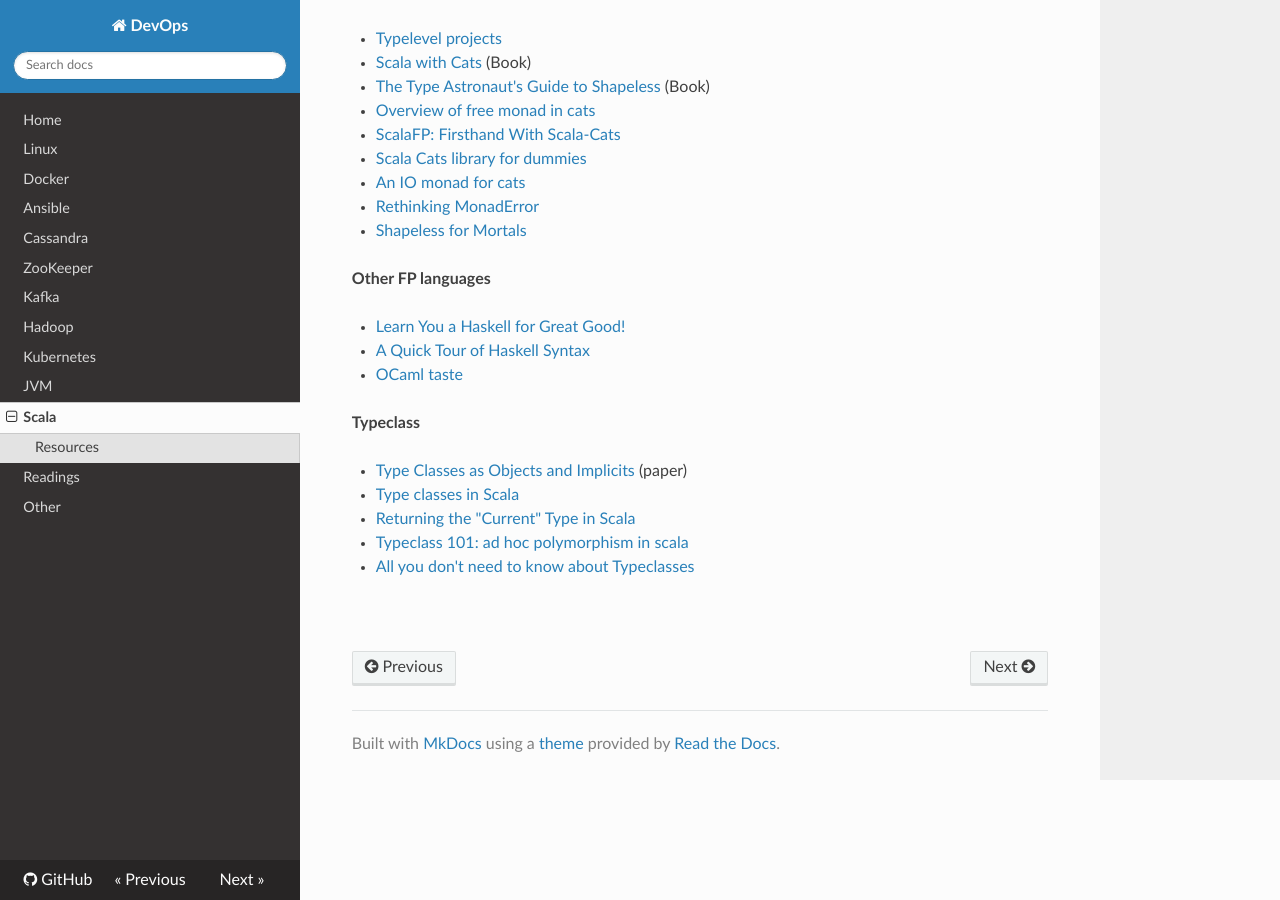
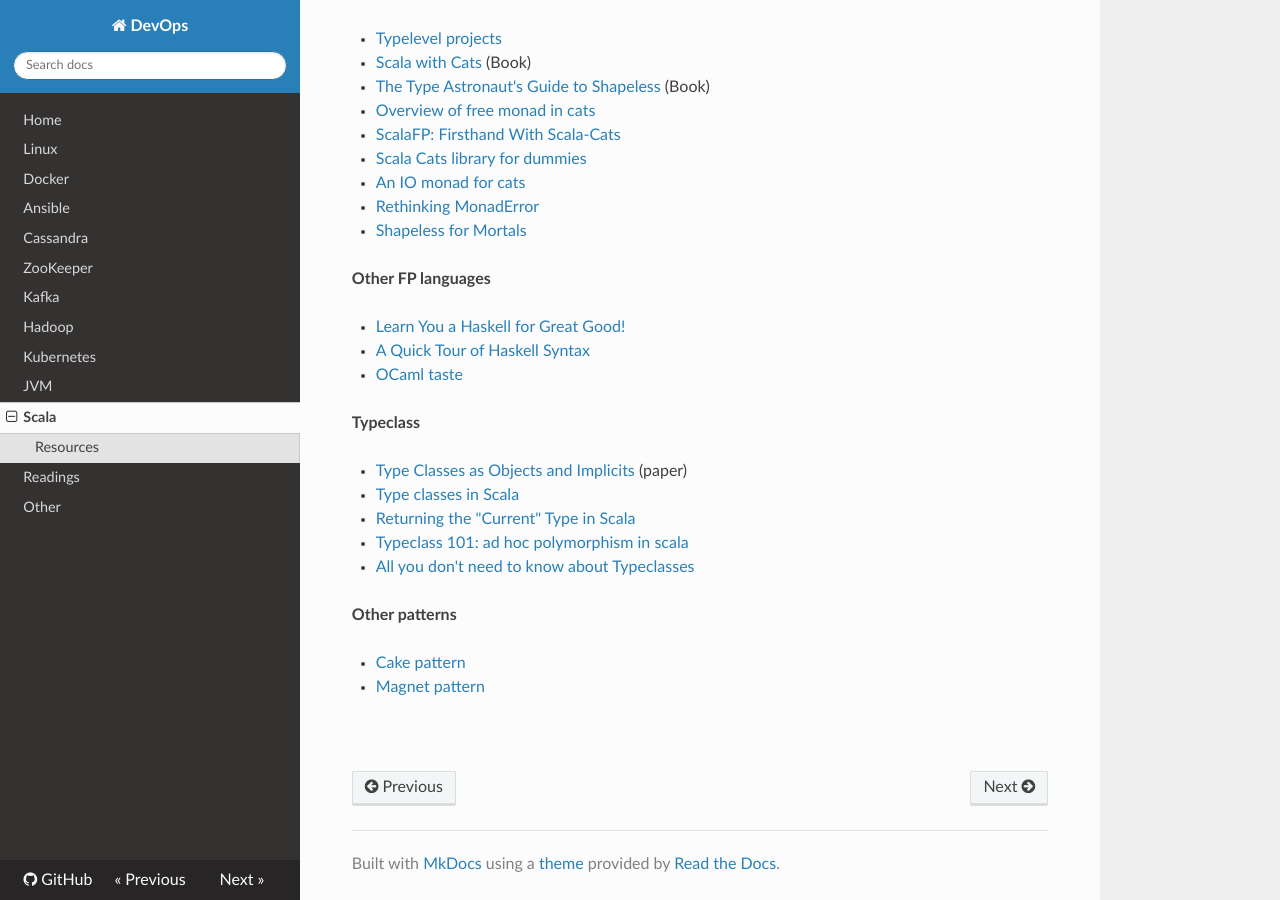
Before and after one commit to niqdev/devops, an MkDocs documentation site: the page built from docs/scala.md, in a window 1280 px wide and 900 px high, scrolled down 1077 px. Built offline with MkDocs 1.6.1, drawn with Linux system fonts in a browser that asks for light colours; nearby versions of some CDN libraries; old or Windows-style settings are respelled for this version of MkDocs.

Commit message:
doc: update scala

```diff
--- a/docs/scala.md
+++ b/docs/scala.md
@@ -65,6 +65,11 @@
 * [Returning the "Current" Type in Scala](http://tpolecat.github.io/2015/04/29/f-bounds.html)
 * [Typeclass 101: ad hoc polymorphism in scala](https://julien-truffaut.github.io/Typeclass)
 * [All you don't need to know about Typeclasses](http://workday.github.io/assets/scala-exchange-type-classes)
+
+**Other patterns**
+
+* [Cake pattern](https://medium.com/@itseranga/scala-cake-pattern-e0cd894dae4e)
+* [Magnet pattern](http://spray.io/blog/2012-12-13-the-magnet-pattern)
 
 <!--
 
```
